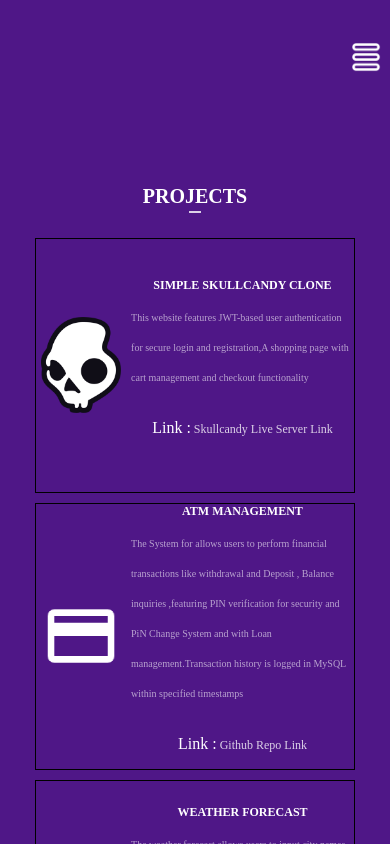
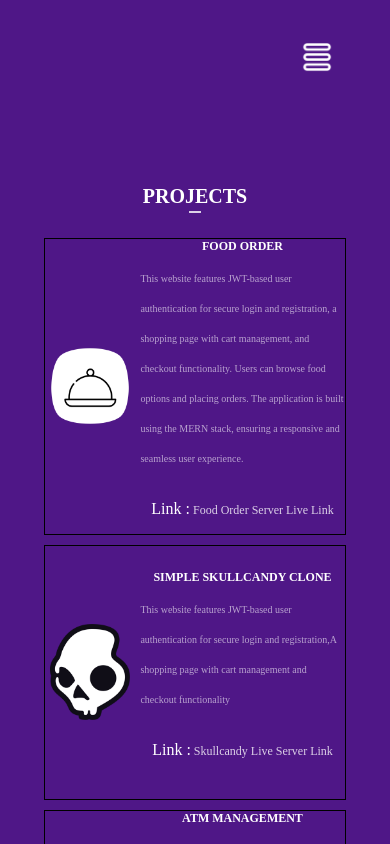
Before and after one commit to vickynot-10/Portfolio, a React (Create React App) app: page /#/projects in a window 390 px wide. Shown: the top 844 px of the page. Built offline with nearby package versions, Linux system fonts and the light colour scheme.

Commit message:
add new project

```diff
--- a/package.json
+++ b/package.json
@@ -8,7 +8,6 @@
         "@testing-library/react": "^13.4.0",
         "@testing-library/user-event": "^13.5.0",
         "framer-motion": "^11.3.21",
-        "gsap": "^3.12.5",
         "react": "^18.3.1",
         "react-dom": "^18.3.1",
         "react-router-dom": "^6.25.1",
--- a/src/assests/assest.jsx
+++ b/src/assests/assest.jsx
@@ -8,10 +8,10 @@
 import WeatherLogo from './images/Project thumbnails/weather-news.png';
 import MenuOpen from './images/menu.png';
 import Closemenu from './images/close_24dp_FFFFFF_FILL0_wght400_GRAD0_opsz24.png'
-
+import FoodOrderLogo from './images/Project thumbnails/favicon.png';
 
 
 export const assestObj ={
     githublogo,mailLogo,CallLogo,LinkedInLogo,ResumePdf,skullcandyLogo,ATMlogo,WeatherLogo,
-    MenuOpen,Closemenu
+    MenuOpen,Closemenu,FoodOrderLogo
 }
--- a/src/components/About/about.jsx
+++ b/src/components/About/about.jsx
@@ -5,10 +5,13 @@
 import { useNav } from '../../Contexts/navcontext';
 import { useEffect } from 'react';
 export function About( {isMobile} ){
+
+
+
     let {setNav}=useNav();
 
     useEffect(()=>{
-        setNav("about")
+        setNav("about");
     },[])
 
 
@@ -57,7 +60,7 @@
             </div>
             {
                 isMobile ?
-                <><div style={{
+                <><div  ref={projectRef} style={{
                         margin: '15px 0'
                     }}>
                         <Project isMobile={isMobile} />
--- a/src/components/Home/home.jsx
+++ b/src/components/Home/home.jsx
@@ -94,10 +94,7 @@
              <About isMobile={isMobile} />
             </div>
 
-
             :
-
-
 
         <motion.button
          whileHover={{
--- a/src/components/Navbar/nav.css
+++ b/src/components/Navbar/nav.css
@@ -69,7 +69,8 @@
             display: none;
         }
         #navbar-container {
-            width: 100%;
+            width: 90%;
+            overflow: hidden;
             display: block;
         }
         .mobile-menu-icon {
@@ -91,6 +92,8 @@
             height: auto;
             max-height: 70dvh;
             background-color: #6A1F9F;
+
+            overflow: hidden;
             animation: slideDown 0.3s ease-in-out forwards;
         }
         @keyframes slideDown {
@@ -109,8 +112,7 @@
             position: fixed;
             z-index: 20;
             top: 5%;
-            left: 90%;
-            transform: translate(-90%,-5%);
+            right: 15%;
         }
         #resume-btn {
             margin: unset;
--- a/src/components/Projects/project.css
+++ b/src/components/Projects/project.css
@@ -96,8 +96,6 @@
         display: flex;
         flex-direction: row;
         min-width: 80%;
-        width: auto;
-        max-width: 85%;
         justify-content: space-around;
         align-items: center;
         border: 1px solid black;
--- a/src/components/Projects/project.jsx
+++ b/src/components/Projects/project.jsx
@@ -10,6 +10,13 @@
     },[])
 
     let projectDetailsMobile=[
+        {
+            image: assestObj.FoodOrderLogo,
+            title:"Food Order",
+            desc:null,
+            link:"https://food-order-c58e.onrender.com/delivery",
+            linkName:"Food Order Server Live Link"
+        },
 
         {
             image:assestObj.skullcandyLogo,
@@ -36,6 +43,13 @@
     ]
 
     let projectDetails=[
+        {
+            image:  assestObj.FoodOrderLogo,
+            title:"Food Order",
+            desc:'This website features JWT-based user authentication for secure login and registration, a shopping page with cart management, and checkout functionality. Users can browse food options and placing orders. The application is built using the MERN stack, ensuring a responsive and seamless user experience.',
+            link:"https://food-order-c58e.onrender.com/delivery",
+            linkName:"Food Order Server Live Link"
+        },
         {
             image:assestObj.skullcandyLogo,
             title:"Simple Skullcandy Clone",
```
Also changed, not shown: src/assests/images/Project thumbnails/favicon.png (added), 1 other file (tests, documents, lock files or other folders).
